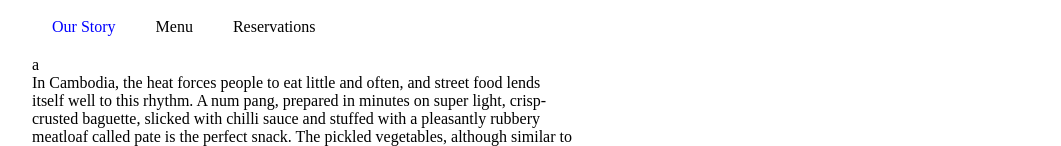
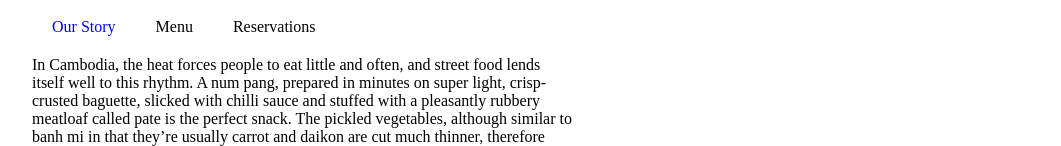
Before and after one commit to Kese-Sweat/group-restaurant, a React (Create React App) app in the folder restaurant/: page / in a window 1280 px wide. Shown: the part 268-414 px from the top of the page, without its empty margins (68-1129 px from the left). Built offline with nearby package versions, Linux system fonts and the light colour scheme.

Commit message:
added content to menu component

```diff
--- a/restaurant/src/components/Landing.js
+++ b/restaurant/src/components/Landing.js
@@ -1,9 +1,7 @@
 import React from 'react'
 import Cards from './Cards'
 import Menu from './Menu'
-import Story from './StoryContent'
 import '../styles/Cards.css';
-import StoryContent from './StoryContent';
 
 
 export default () => {
@@ -11,7 +9,6 @@ export default () => {
     <div>
       <Cards/>
       <Menu/>
-      <StoryContent/>
     </div>
   )
 }
--- a/restaurant/src/components/Menu.js
+++ b/restaurant/src/components/Menu.js
@@ -1,5 +1,6 @@
 import React, { useState } from 'react'
 import '../styles/Menu.css'
+import StoryContent from './StoryContent'
 
 
 export default () => {
@@ -12,7 +13,7 @@ export default () => {
                 <li onClick={() => setTab('menuTab')} className={tab === 'menuTab' ? 'active' : '' }>Menu</li>
                 <li onClick={() => setTab('reservations')} className={tab === 'reservations' ? 'active' : '' }>Reservations</li>
             </ul>
-            { tab === 'Our Story' ? <div>a</div>: ''}
+            { tab === 'Our Story' ? <div><StoryContent/></div>: ''}
             { tab === 'menuTab' ? <div>b</div>: ''}
             { tab === 'reservations' ? <div>c</div>: ''}
 
```
